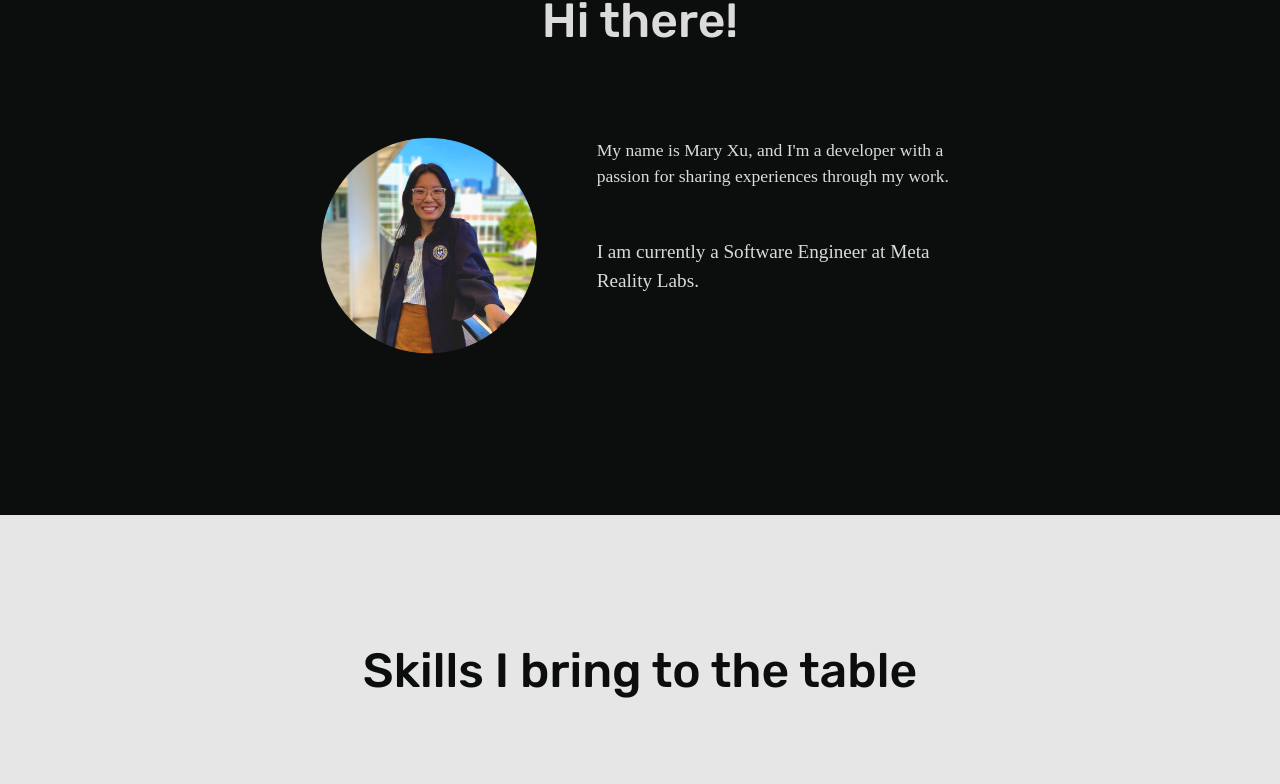
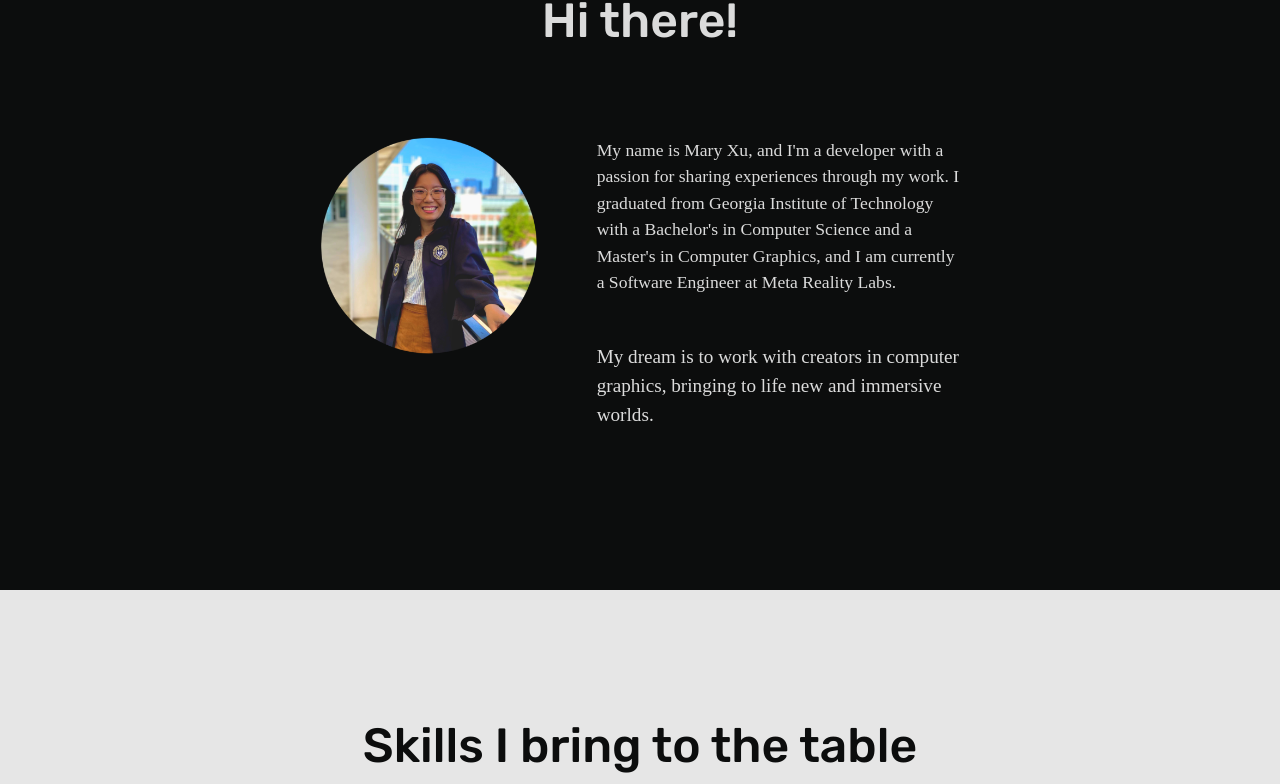
Before and after one commit to maryx317/maryx317.github.io, a plain HTML site: page index.html in a window 1280 px wide. Shown: the part 951-1735 px from the top of the page. Drawn offline with nearby package versions, Linux system fonts and the light colour scheme; a web font is replaced by a local one.

Commit message:
updating about section text

```diff
--- a/index.html
+++ b/index.html
@@ -61,10 +61,10 @@
           <div class="col-7">
             <div class="white-body">
               My name is Mary Xu, and I'm a developer with a passion for sharing experiences
-              through my work.
+              through my work. I graduated from Georgia Institute of Technology with a Bachelor's in Computer Science and a Master's in Computer Graphics, and I am currently a Software Engineer at Meta Reality Labs.
             </div>
             <br><br>
-            <div class="white-emph">I am currently a Software Engineer at Meta Reality Labs.</div>
+            <div class="white-emph">My dream is to work with creators in computer graphics, bringing to life new and immersive worlds.</div>
             <!-- <br><br>
             <div class="white-emph">My dream is to work with creators in computer graphics, bringing to life new and immersive worlds.</div> -->
           </div>
```
